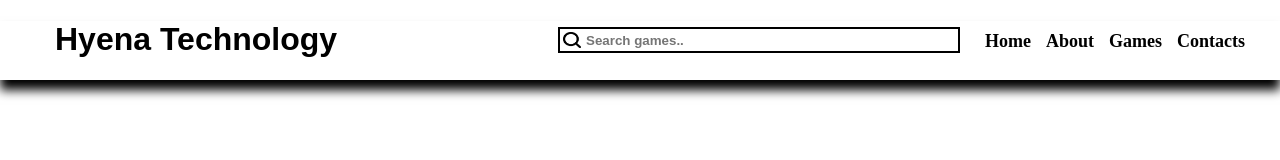
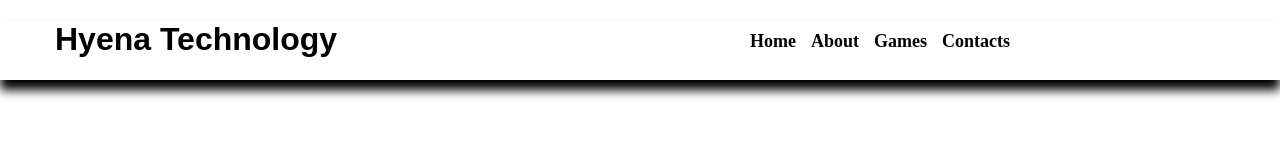
Before and after one commit to HyenaTechnology/HyenaTech.github.io, a plain HTML site: page index.html in a window 1280 px wide. Drawn offline with Linux system fonts and the light colour scheme.

Commit message:
Update index.html

```diff
--- a/index.html
+++ b/index.html
@@ -14,8 +14,6 @@
             <a href="index.html" class="HOME"> Home </a>
             <div class="uadbtn">
             </div>
-            <input type="text" placeholder="Search games..">
-            <img src="search.png" alt="search" class="searchicon">
             <h1 style="padding-left: 55px; font-weight: bolder; font-family: sans-serif;"> Hyena Technology </h1>
         </div>
     </header>
@@ -52,31 +50,8 @@
         header a:hover {
             rotate: 5deg;
         }
-
-        .navbar input[type=text] {
-            float: right;
-            border: 2px solid black;
-            font-weight: bolder;
-            width: 370px;
-            height: 20px;
-            margin-top: 6px;
-            margin-right: 25px;
-            padding-left: 26px;
-        }
-        .searchicon {
-            float: right;
-            font-weight: bolder;
-            width: 18px;
-            height: 16px;
-            margin-top: 6px;
-            position: relative;
-            left: 23px;
-            top: 5px;
-            padding-left: 30px;
-        }
-        .navbar input[type=text]:focus {
-            border-radius: 0px;
-            outline: none;
+        .CONTACTS {
+            padding-right: 250px;
         }
     </style>
 </body>
```
